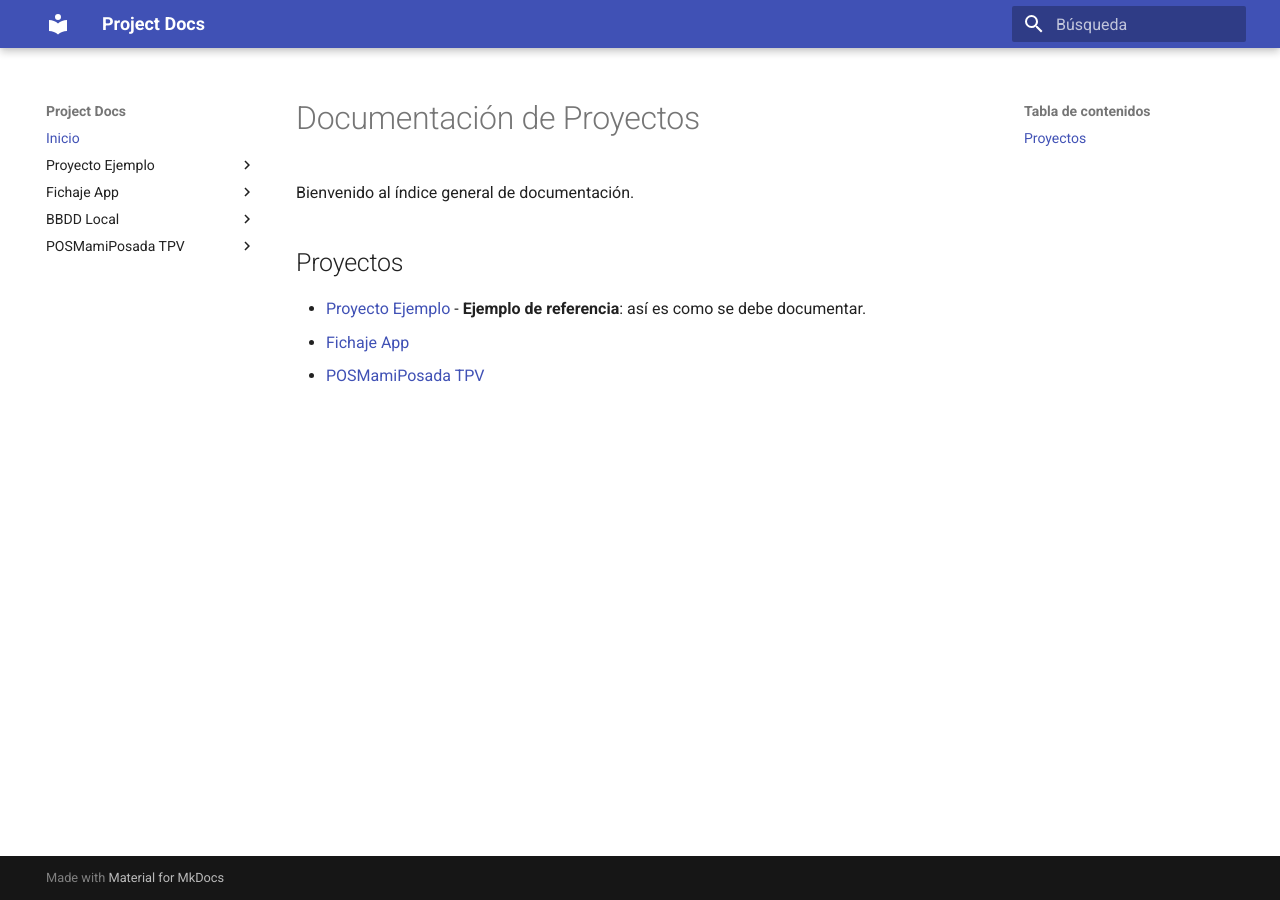
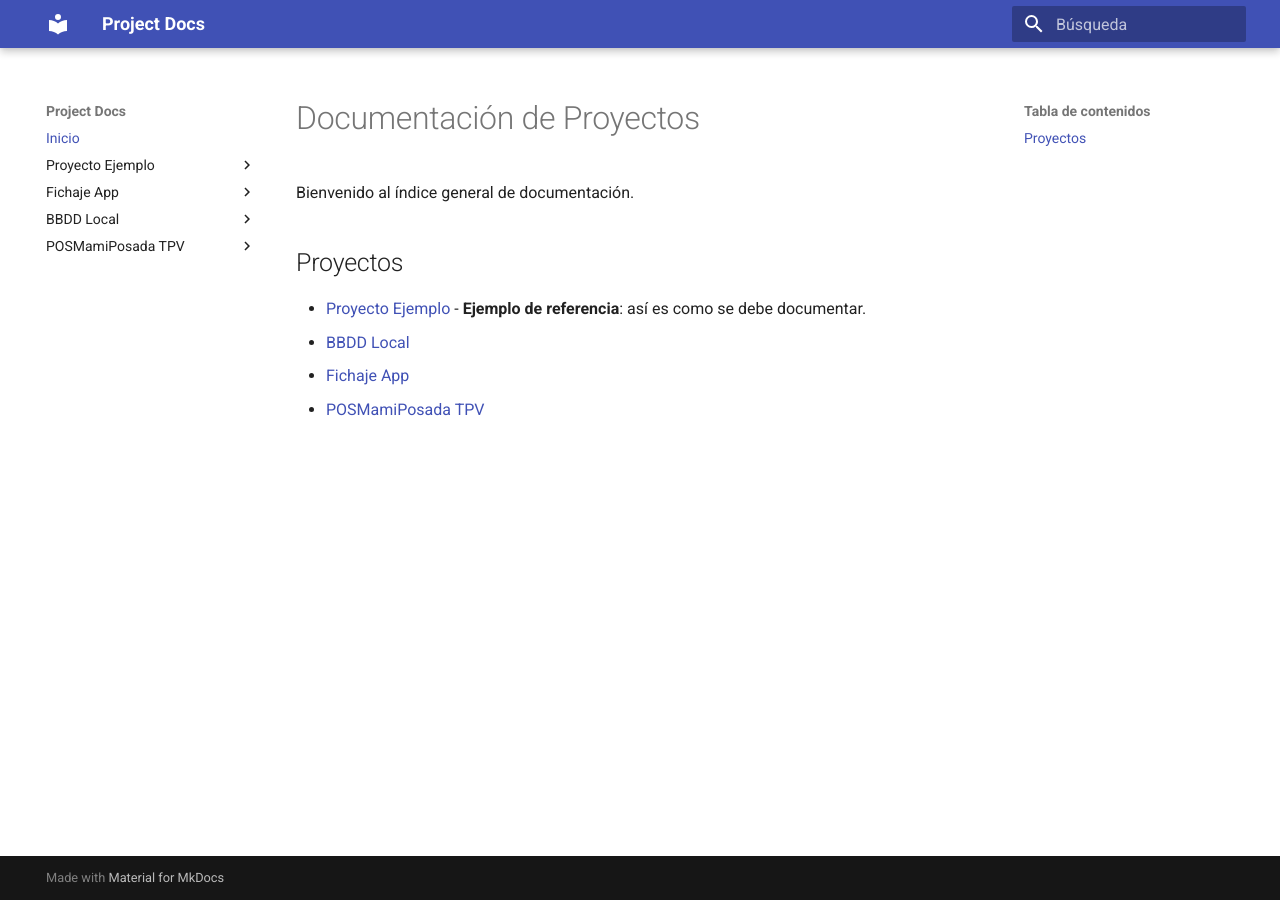
Before and after one commit to KongSoftwareSpain/projects-docs, an MkDocs documentation site: the page built from docs/index.md, in a window 1280 px wide. Built offline with MkDocs 1.6.1 and Material for MkDocs 9.7.7, drawn with Linux system fonts in a browser that asks for light colours.

```diff
--- a/docs/index.md
+++ b/docs/index.md
@@ -5,5 +5,6 @@
 ## Proyectos
 
 - [Proyecto Ejemplo](proyecto_ejemplo/index.md) - **Ejemplo de referencia**: así es como se debe documentar.
+- [BBDD Local](bbdd_local/index.md)
 - [Fichaje App](fichaje_app/index.md)
 - [POSMamiPosada TPV](mamiposada/index.md)
```
